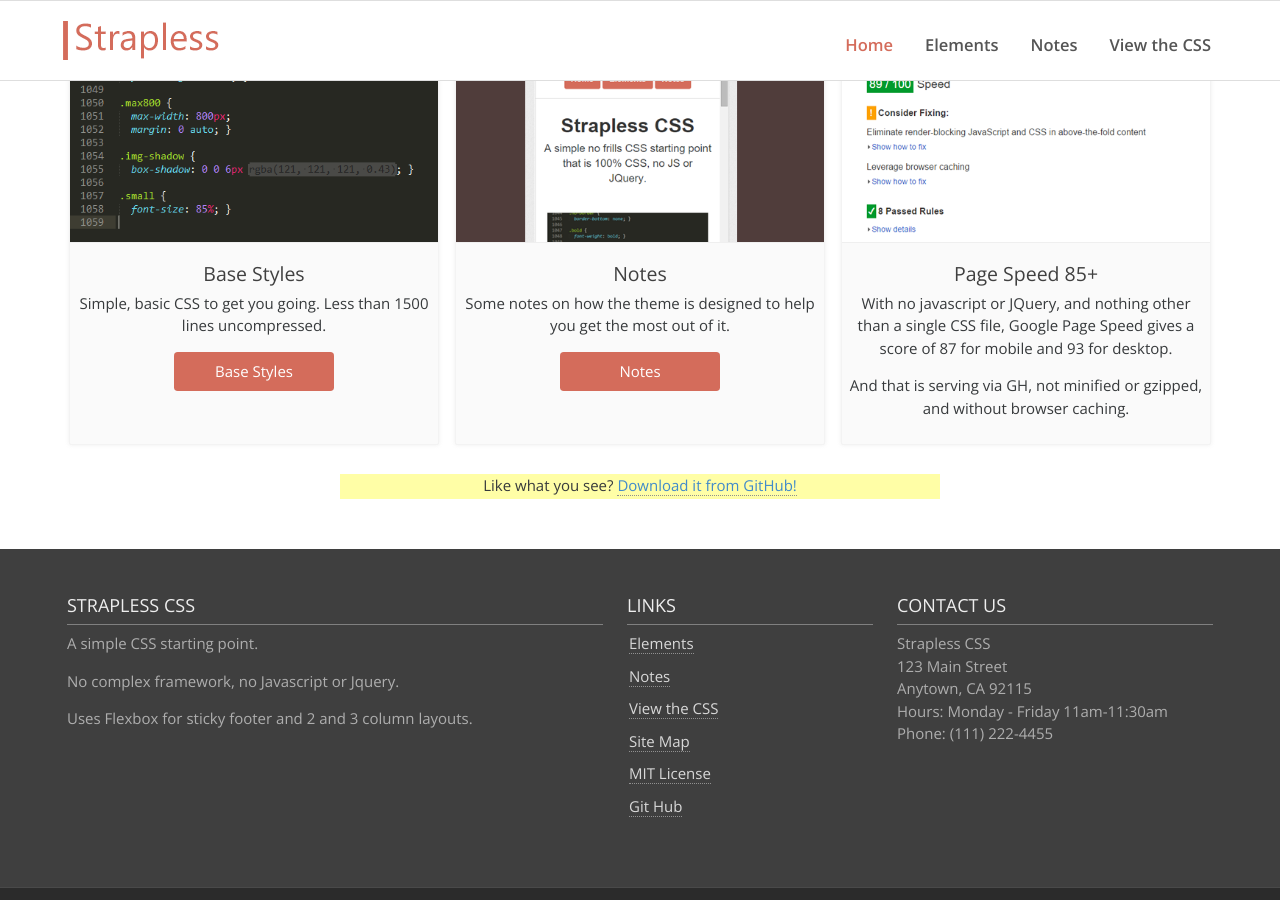
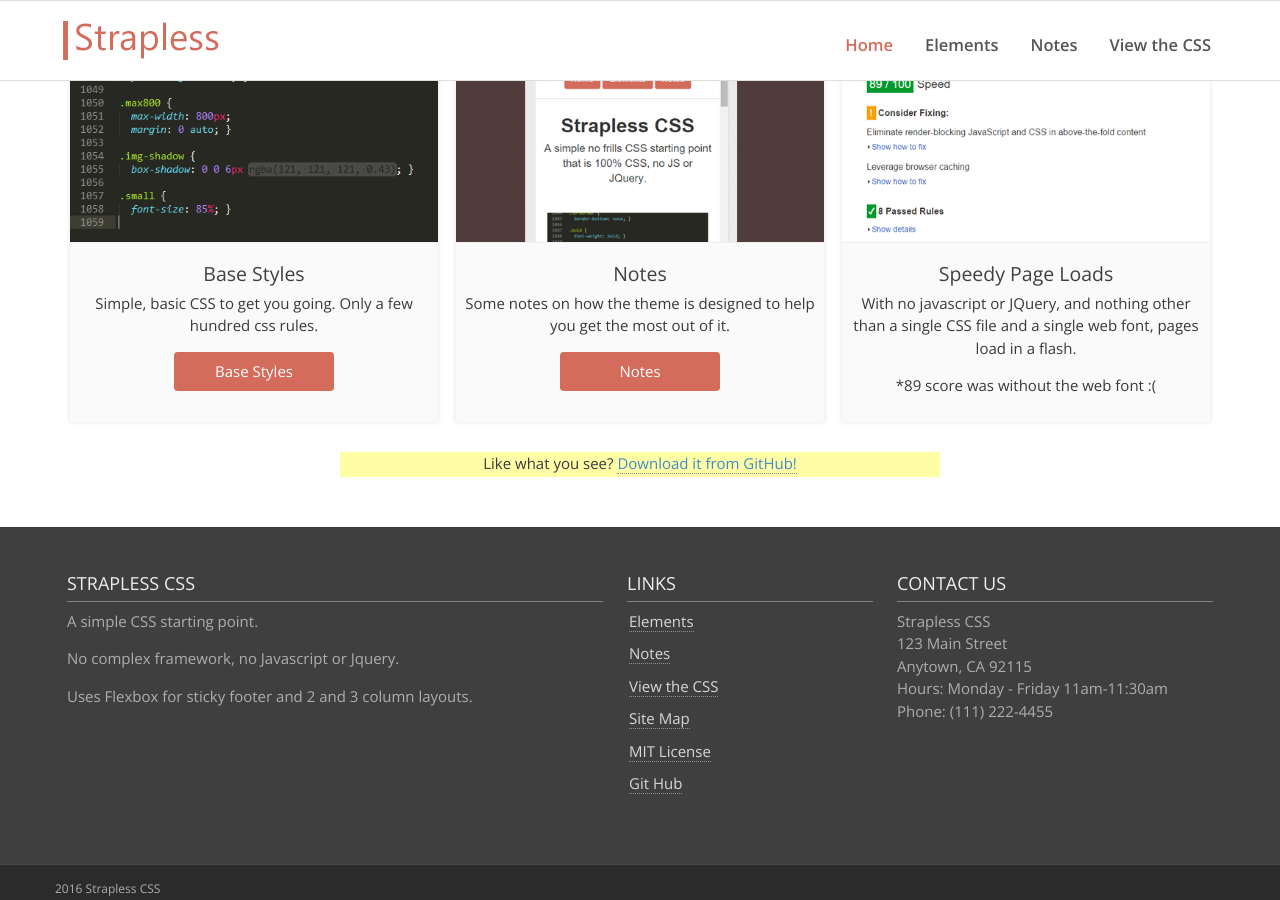
Before and after one commit to rdyar/strapless, a Jekyll site: the page built from index.html, in a window 1280 px wide and 900 px high, scrolled down 710 px. Built offline with Jekyll 4.4.1, drawn with Linux system fonts in a browser that asks for light colours.

Commit message:
edits to text on home page

```diff
--- a/index.html
+++ b/index.html
@@ -22,7 +22,7 @@
    </div>
    <div class="service-text">
      <a class="servicea" href="{{site.baseurl}}/elements/"><h3 class="title">Base Styles</h3></a>
-    <p>Simple, basic CSS to get you going. Less than 1500 lines uncompressed.</p>
+    <p>Simple, basic CSS to get you going. Only a few hundred css rules.</p>
     <a href="{{site.baseurl}}/elements/" class="btn btn-primary"><span>Base Styles</span></a>
   </div>
 </div>
@@ -44,9 +44,9 @@
      <img src="{{site.baseurl}}/assets/images/page-speed-89.png" alt="Page Speed" class="img-responsive">
    </div>
    <div class="service-text">
-    <h3 class="title">Page Speed 85+</h3>
-    <p>With no javascript or JQuery, and nothing other than a single CSS file, Google Page Speed gives a score of 87 for mobile and 93 for desktop.</p>
-    <p>And that is serving via GH, not minified or gzipped, and without browser caching.</p>
+    <h3 class="title">Speedy Page Loads</h3>
+    <p>With no javascript or JQuery, and nothing other than a single CSS file and a single web font, pages load in a flash.</p>
+    <p>*89 score was without the web font :(</p>
 
   </div>
 </div>
```
Also changed, not shown: license.md.
